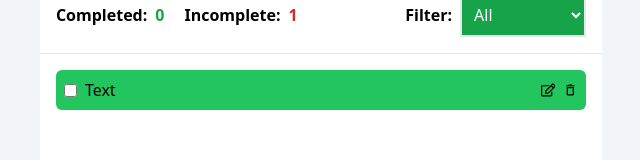
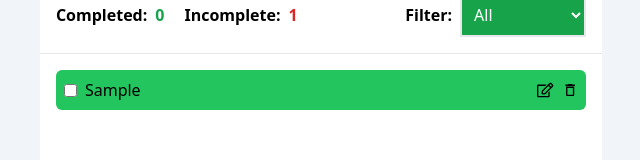
Before and after one commit to Chy-Zaber-Bin-Zahid/Qtec-Solution-Limited-task, a React (Create React App) app: page / in a window 1280 px wide. Both pictures are taken after typing "Sample" into the empty fields and a click on the button "Add". Shown: the part 163-323 px from the top of the page, without its empty margins (319-959 px from the left). Built offline with nearby package versions, Linux system fonts and the light colour scheme; the HTML template or start-up script is replaced by a standard one.

Commit message:
delete, counter functionality done

```diff
--- a/package.json
+++ b/package.json
@@ -10,6 +10,7 @@
     "react-dom": "^18.2.0",
     "react-icons": "^5.0.1",
     "react-scripts": "5.0.1",
+    "uuid": "^9.0.1",
     "web-vitals": "^2.1.4"
   },
   "scripts": {
--- a/src/App.js
+++ b/src/App.js
@@ -8,7 +8,7 @@ function App() {
   return (
     <MyProvider>
       <main className="flex flex-col items-center justify-center h-screen bg-slate-100">
-        <div className="max-w-[50rem] h-full my-4 rounded-md overflow-hidden">
+        <div className="max-w-[50rem] h-full my-4 rounded-md flex flex-col overflow-hidden">
           <h1 className="text-2xl flex justify-center items-center gap-2 p-4 bg-green-600 text-white font-semibold">
             <FcTodoList />
             My Todo List App
--- a/src/components/Filter.jsx
+++ b/src/components/Filter.jsx
@@ -13,14 +13,13 @@ function Filter() {
   ];
 
   const { todos, filter } = useMyContext();
-  const { handleSelectChange } = useFilterHook();
-
-  // At least one todo is complete
-  const atLeastOneComplete = todos.some((todo) => todo.complete);
-  const completeCount = todos.filter((todo) => todo.complete).length;
-  // At least one todo is incomplete
-  const atLeastOneIncomplete = todos.some((todo) => todo.incomplete);
-  const incompleteCount = todos.filter((todo) => todo.incomplete).length;
+  const {
+    handleSelectChange,
+    atLeastOneComplete,
+    completeCount,
+    atLeastOneIncomplete,
+    incompleteCount,
+  } = useFilterHook();
 
   return (
     <section className="flex justify-between items-center gap-4 px-4 pb-4 bg-white ">
--- a/src/components/ShowList.jsx
+++ b/src/components/ShowList.jsx
@@ -1,18 +1,49 @@
 import React from "react";
 import { MdDeleteOutline } from "react-icons/md";
 import { FaRegEdit } from "react-icons/fa";
+import { useMyContext } from "../MyContext";
+import useShowListHook from "../hooks/showListHook";
 
 function ShowList() {
+  const { todos } = useMyContext();
+  const { toggleTodoCompletion, sortedTodos, handleDeleteTodo } =
+    useShowListHook();
+
   return (
-    <section className="border-t p-4 h-full bg-white overflow-y-auto flex flex-col gap-2">
-      <div className="flex justify-between items-center bg-green-500 p-2 gap-2 rounded-md">
-        <div className="flex gap-2 justify-start items-center w-full">
-          <input type="checkbox" className="cursor-pointer" />
-          <p className="">Text</p>
+    <section className=" border-t p-4 bg-white overflow-y-auto flex flex-col gap-2 h-full">
+      {todos.length === 0 ? (
+        <div className="flex justify-center items-center h-full">
+          <p className="text-gray-400 text-2xl ">No todos!</p>
         </div>
-        <FaRegEdit className="cursor-pointer" />
-        <MdDeleteOutline className="cursor-pointer" />
-      </div>
+      ) : (
+        sortedTodos.map((todo, index) => (
+          <div
+            key={index}
+            className={`flex justify-between items-center ${
+              todo.priority === "Low"
+                ? "bg-green-500"
+                : todo.priority === "Medium"
+                ? "bg-orange-500"
+                : "bg-red-500"
+            } p-2 gap-2 rounded-md`}
+          >
+            <div className="flex gap-2 justify-start items-center w-full">
+              <input
+                type="checkbox"
+                className="cursor-pointer"
+                checked={todo.completed}
+                onChange={() => toggleTodoCompletion(todo.id)}
+              />
+              <p className="">{todo.text}</p>{" "}
+            </div>
+            <FaRegEdit className="cursor-pointer text-lg" />
+            <MdDeleteOutline
+              className="cursor-pointer text-lg"
+              onClick={() => handleDeleteTodo(todo.id)}
+            />
+          </div>
+        ))
+      )}
     </section>
   );
 }
--- a/src/hooks/filterHook.js
+++ b/src/hooks/filterHook.js
@@ -2,7 +2,14 @@ import { useMyContext } from "../MyContext";
 
 function useFilterHook() {
   // Context Api
-  const { setFilter } = useMyContext();
+  const { todos, setFilter } = useMyContext();
+
+  // At least one todo is complete
+  const atLeastOneComplete = todos.some((todo) => todo.completed);
+  const completeCount = todos.filter((todo) => todo.completed).length;
+  // At least one todo is incomplete
+  const atLeastOneIncomplete = todos.some((todo) => todo.incomplete);
+  const incompleteCount = todos.filter((todo) => todo.incomplete).length;
 
   const handleSelectChange = (e) => {
     setFilter(e.target.value);
@@ -10,6 +17,10 @@ function useFilterHook() {
 
   return {
     handleSelectChange,
+    atLeastOneComplete,
+    completeCount,
+    atLeastOneIncomplete,
+    incompleteCount,
   };
 }
 
--- a/src/hooks/inputHook.js
+++ b/src/hooks/inputHook.js
@@ -1,5 +1,6 @@
 import { useState } from "react";
 import { useMyContext } from "../MyContext";
+import { v4 as uuidv4 } from 'uuid';
 
 function useInputHook() {
   const [todoText, setTodoText] = useState("");
@@ -19,8 +20,9 @@ function useInputHook() {
   const handleAddTodo = (e) => {
     e.preventDefault();
     const newTodo = {
+      id: uuidv4(),
       text: todoText,
-      priority: priority,
+      priority,
       completed: false,
       incomplete: true,
     };
--- /dev/null
+++ b/src/hooks/showListHook.js
@@ -0,0 +1,35 @@
+import { useMyContext } from "../MyContext";
+
+function useShowListHook() {
+  const { todos, setTodos } = useMyContext();
+
+  // Sort todos by priority (High -> Medium -> Low)
+  const sortedTodos = todos.sort((a, b) => {
+    if (a.priority === "High") return -1;
+    if (a.priority === "Medium" && b.priority !== "High") return -1;
+    return 1;
+  });
+
+  const toggleTodoCompletion = (id) => {
+    const updatedTodos = todos.map((todo) =>
+      todo.id === id
+        ? { ...todo, completed: !todo.completed, incomplete: !todo.incomplete }
+        : todo
+    );
+    setTodos(updatedTodos);
+  };
+
+  // Update the state with the filtered todos
+  const handleDeleteTodo = (id) => {
+    const updatedTodos = todos.filter((todo) => todo.id !== id);
+    setTodos(updatedTodos);
+  };
+
+  return {
+    toggleTodoCompletion,
+    sortedTodos,
+    handleDeleteTodo,
+  };
+}
+
+export default useShowListHook;
```
Also changed, not shown: 1 other file (tests, documents, lock files or other folders).
